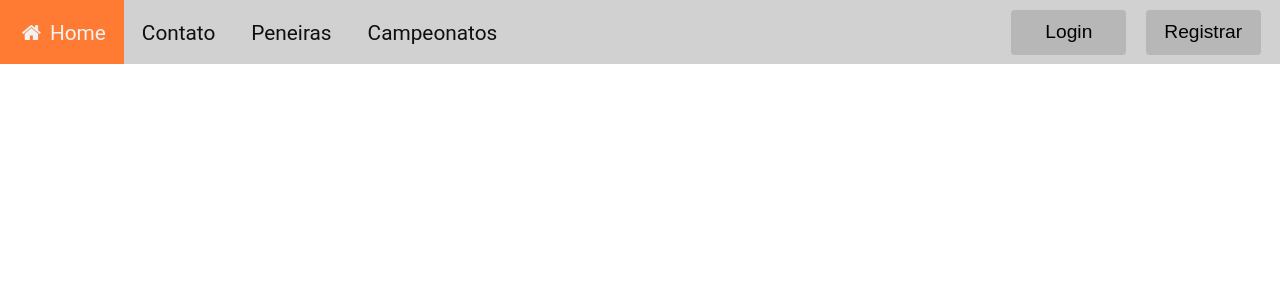
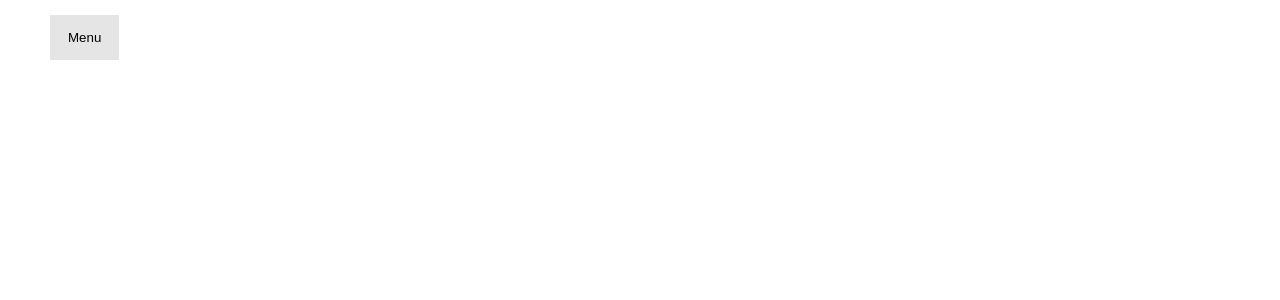
Before and after one commit to MateusPaulino13/InfoSports, a PHP site: page /home.html in a window 1280 px wide. Shown: the top 300 px of the page. Run offline with PHP 8.4, Linux system fonts and the light colour scheme.

Commit message:
Adicionando NavMenu flutuante

```diff
--- a/home.html
+++ b/home.html
@@ -14,25 +14,22 @@
   </head>
   <body>
     <!-- navbar -->
-    <ul class="navbar">
-      <li class="navbar-item">
-        <a class="active" href=""><i class="fa fa-fw fa-home"></i> Home</a>
-      </li>
-      <li class="navbar-item">
-        <a href="">Contato</a>
-      </li>
-      <li class="navbar-item">
-        <a href="">Peneiras</a>
-      </li>
-      <li class="navbar-item">
-        <a href="">Campeonatos</a>
-      </li>
+    <div id="mySidenav" class="sidenav">
+      <p>InfoSports</p>
+      <a href="javascript:void(0)" class="closebtn" onclick="FecharNav()"
+        >&times;</a
+      >
+      <a href="#">Home</a>
+      <a href="#">Campeonatos</a>
+      <a href="#">Peneiras</a>
+      <a href="#">Conta</a>
+    </div>
+    <!-- navbar -->
 
-      <div class="login-container">
-        <button class="registrar">Registrar</button>
-        <button class="login">Login</button>
-      </div>
-    </ul>
-    <!-- navbar -->
+    <!-- Use any element to open the sidenav -->
+    <button class="btn" onclick="AbrirNav()">Menu</button>
+
+    <main></main>
+    <script src="/script/home.js"></script>
   </body>
 </html>
--- /dev/null
+++ b/script/home.js
@@ -0,0 +1,9 @@
+function AbrirNav() {
+  document.getElementById("mySidenav").style.width = "250px";
+  document.getElementsByTagName("main").style.marginLeft = "250px";
+}
+
+function FecharNav() {
+  document.getElementById("mySidenav").style.width = "0";
+  document.getElementsByTagName("main").style.marginLeft = "0";
+}
--- a/style/home.css
+++ b/style/home.css
@@ -7,7 +7,8 @@
 :root {
   --laranja: #ff7b33;
   --navbar: #d1d1d1;
-  --white: #f2f2f2;
+  --white: #f1f1f1;
+  --preto: #181818;
 }
 
 body,
@@ -16,8 +17,78 @@ html {
   font-family: "Roboto", sans-serif;
 }
 
-/* Navbar */
-.navbar {
+.sidenav {
+  height: 100%;
+  width: 0;
+  position: fixed;
+  z-index: 1;
+  top: 0;
+  left: 0;
+  background-color: var(--preto);
+  overflow-x: hidden;
+  padding-top: 60px;
+  transition: 0.5s;
+}
+
+.sidenav a {
+  padding: 12px 8px 8px 32px;
+  text-decoration: none;
+  font-size: 25px;
+  color: #818181;
+  display: block;
+  transition: 0.3s;
+}
+
+.sidenav a:hover {
+  color: var(--laranja);
+}
+
+.sidenav .closebtn {
+  position: absolute;
+  top: 0;
+  right: 25px;
+  font-size: 36px;
+  margin-left: 50px;
+}
+
+.sidenav p {
+  position: absolute;
+  color: #818181;
+  top: 21px;
+  left: -17px;
+  font-size: 24px;
+  margin-left: 50px;
+  cursor: default;
+}
+
+main {
+  transition: margin-left 0.5s;
+  padding: 20px;
+}
+
+@media screen and (max-heith: 450px) {
+  .sidenav {
+    padding-top: 15px;
+  }
+  .sidenav a {
+    font-size: 18px;
+  }
+}
+
+.btn {
+  padding: 12px 15px;
+  margin: 15px 50px;
+  border: 3px solid transparent;
+  transition: ease-in-out 0.3s;
+  background-color: #e5e5e5;
+}
+
+.btn:hover {
+  border-bottom: 3px solid var(--laranja);
+}
+
+/* Navbar Para teste */
+/* .navbar {
   list-style-type: none;
   height: 4em;
   margin: 0;
@@ -73,4 +144,4 @@ li a {
 li a:hover:not(.active) {
   color: #f2f2f2;
   background-color: #b2b2b2cb;
-}
+} */ ;
```
